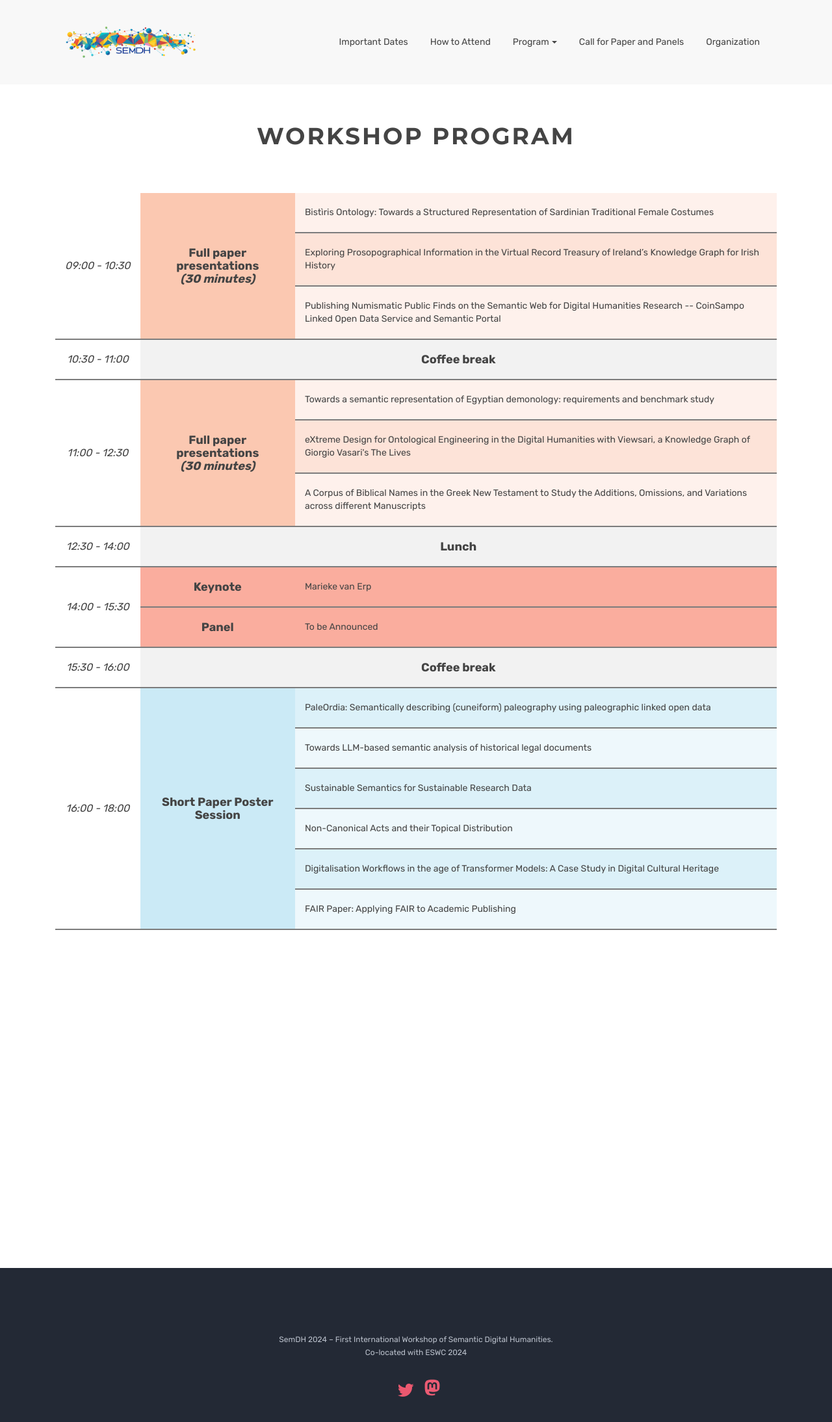
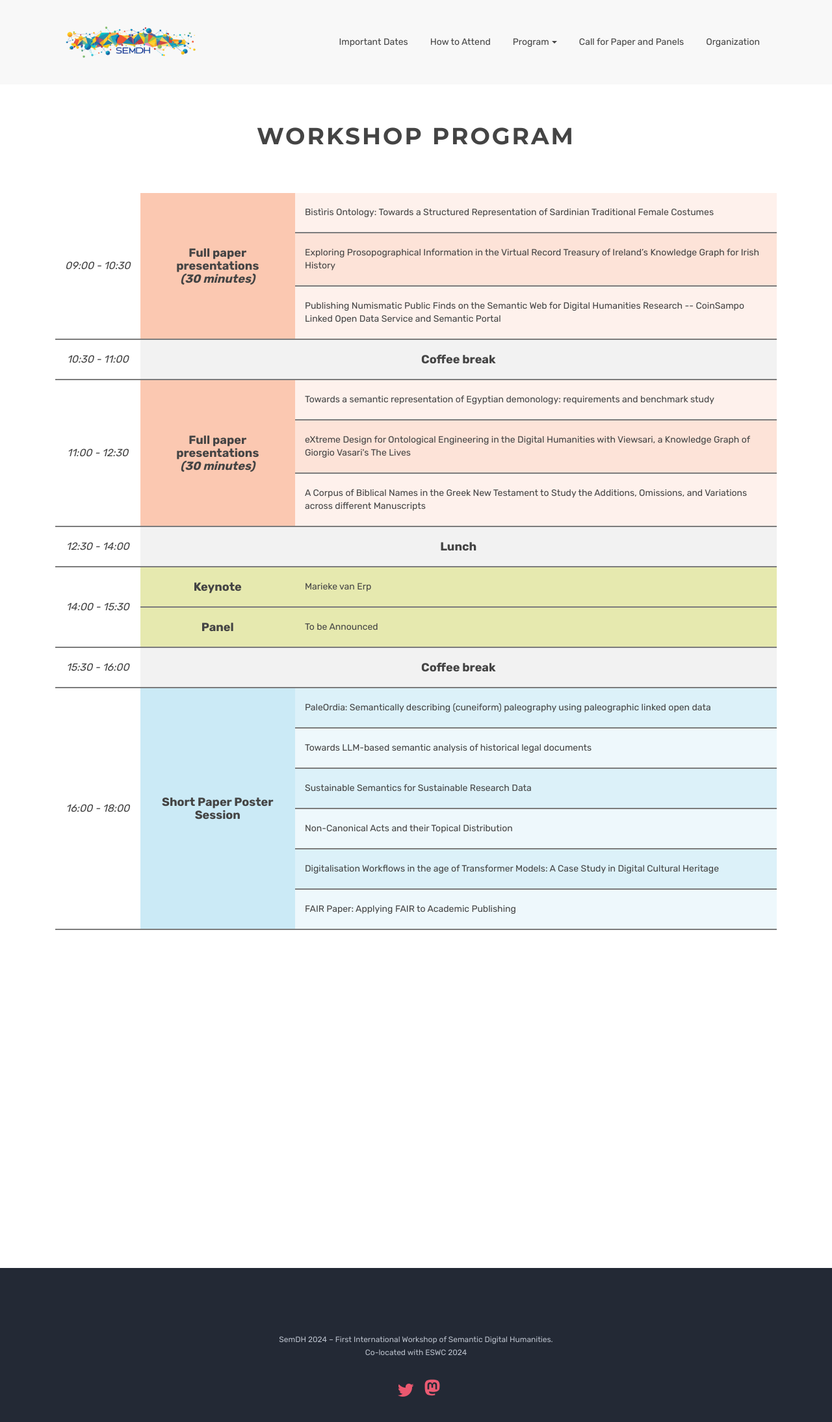
Before and after one commit to SemDH/semdh.github.io, a Jekyll site: the page built from program.html, in a window 1280 px wide. Shown: the top 2188 px of the page at 65% size. Built offline with Jekyll 4.4.1, drawn with Linux system fonts in a browser that asks for light colours.

Commit message:
update custom css

```diff
--- a/assets/css/custom.css
+++ b/assets/css/custom.css
@@ -233,7 +233,14 @@ td {
 }
 
 .keynote {
-  background-color: #faad9e; /* Light green background for keynotes */
+  background-color: #e6e9af; /* Light green background for keynotes */
+}
+.keynote-link {
+  text-decoration: underline;
+}
+.keynote-link:visited {
+  color: black;
+  text-decoration: underline;
 }
 .short-paper {
   background-color: #ffe6cc; /* Light peach background for short paper poster sessions */
@@ -244,6 +251,9 @@ td {
   font-style: italic;
   font-size: medium;
   text-align: center;
+}
+.hour-dark {
+  background-color: #f2f2f2; /* Dark grey background for hours */
 }
 .coffee-break {
   background-color: #f2f2f2; /* Dark grey background for hours */
```
